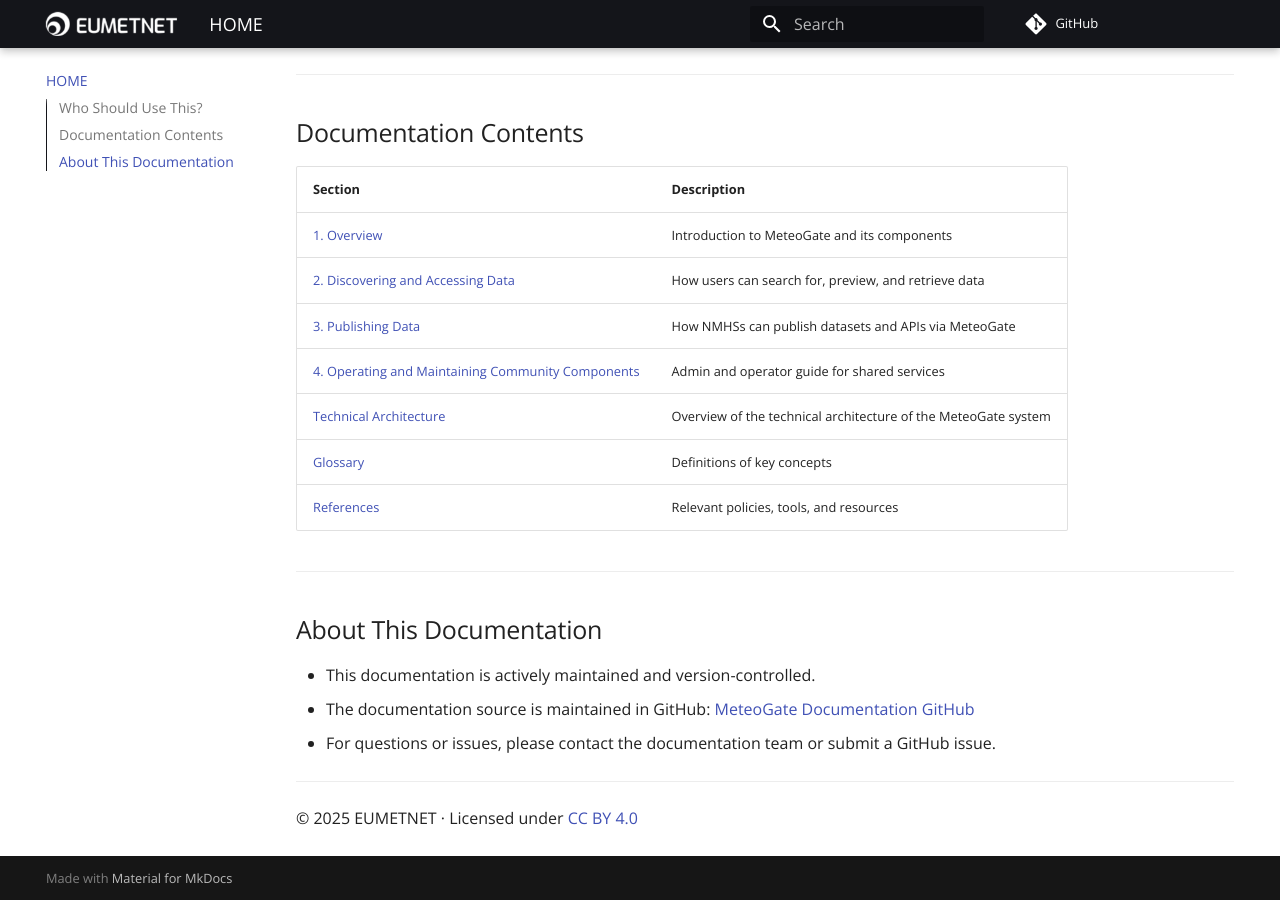
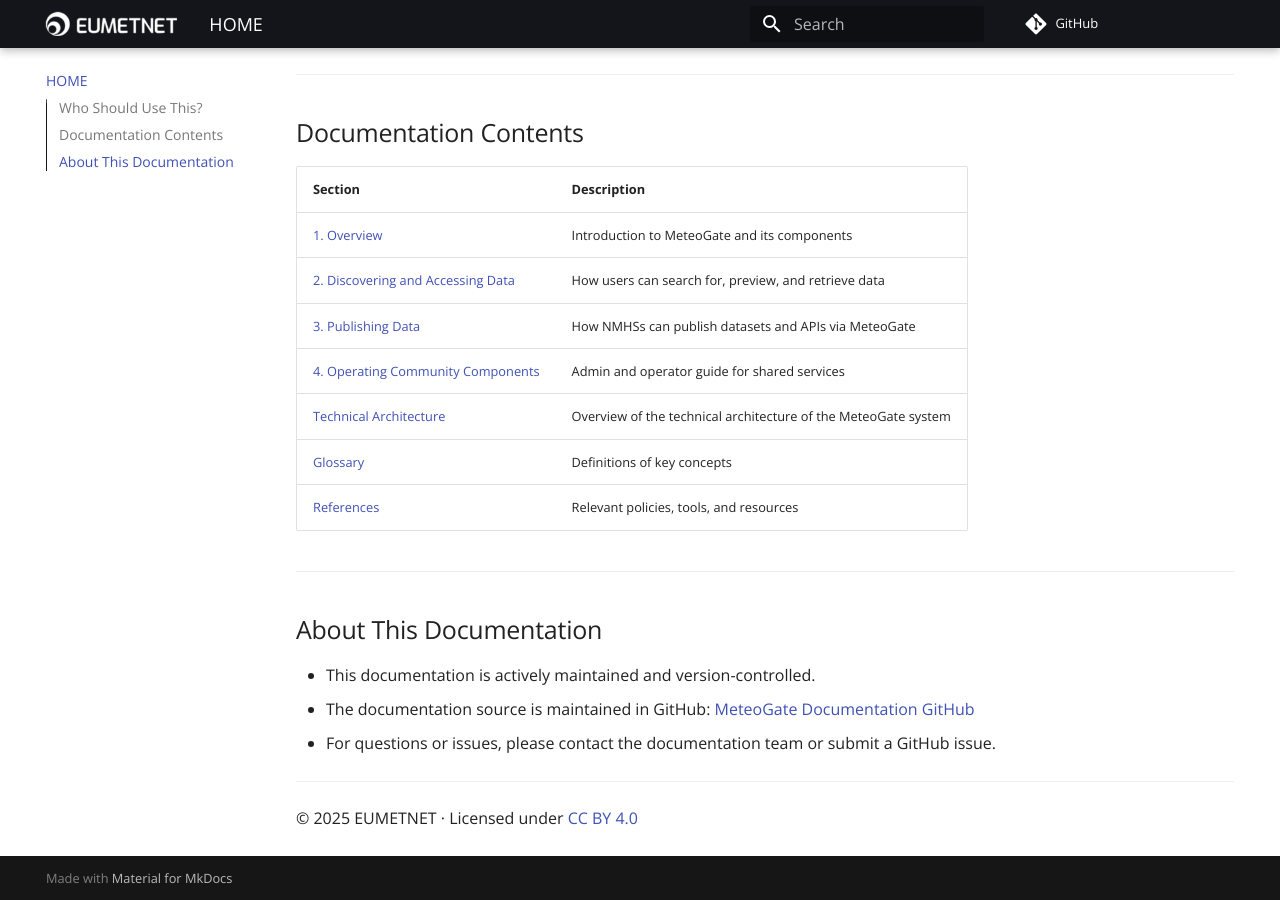
Before and after one commit to EUMETNET/meteogate-documentation, an MkDocs documentation site: the page built from docs/index.md, in a window 1280 px wide and 900 px high, scrolled down 641 px. Built offline with MkDocs 1.6.1 and Material for MkDocs 9.7.7, drawn with Linux system fonts in a browser that asks for light colours; comment, search, counter and statistics services are not loaded.

Commit message:
Update index.md

```diff
--- a/docs/index.md
+++ b/docs/index.md
@@ -25,7 +25,7 @@ This guide is designed for:
 | [1. Overview](1-overview.md) | Introduction to MeteoGate and its components |
 | [2. Discovering and Accessing Data](2-discovering-and-accessing-data.md) | How users can search for, preview, and retrieve data |
 | [3. Publishing Data](3-publishing-data.md) | How NMHSs can publish datasets and APIs via MeteoGate |
-| [4. Operating and Maintaining Community Components](4-operating-and-maintaining-community-components.md) | Admin and operator guide for shared services |
+| [4. Operating Community Components](4-operating-and-maintaining-community-components.md) | Admin and operator guide for shared services |
 | [Technical Architecture](technical-architecture.md) | Overview of the technical architecture of the MeteoGate system |
 | [Glossary](glossary.md) | Definitions of key concepts |
 | [References](references.md) | Relevant policies, tools, and resources |
```
